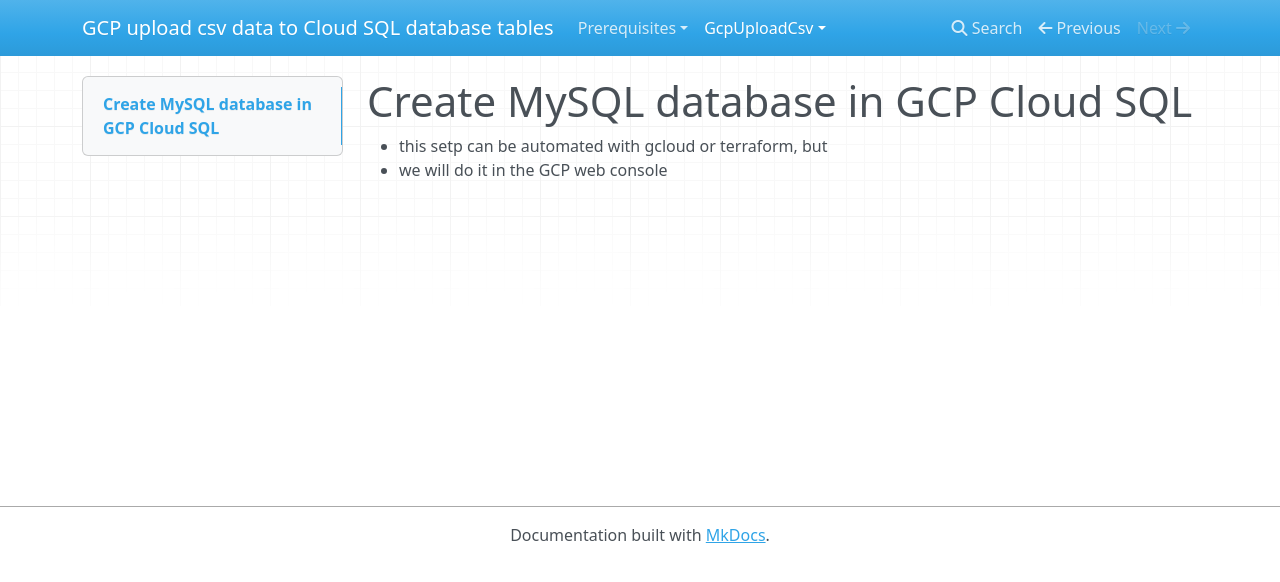
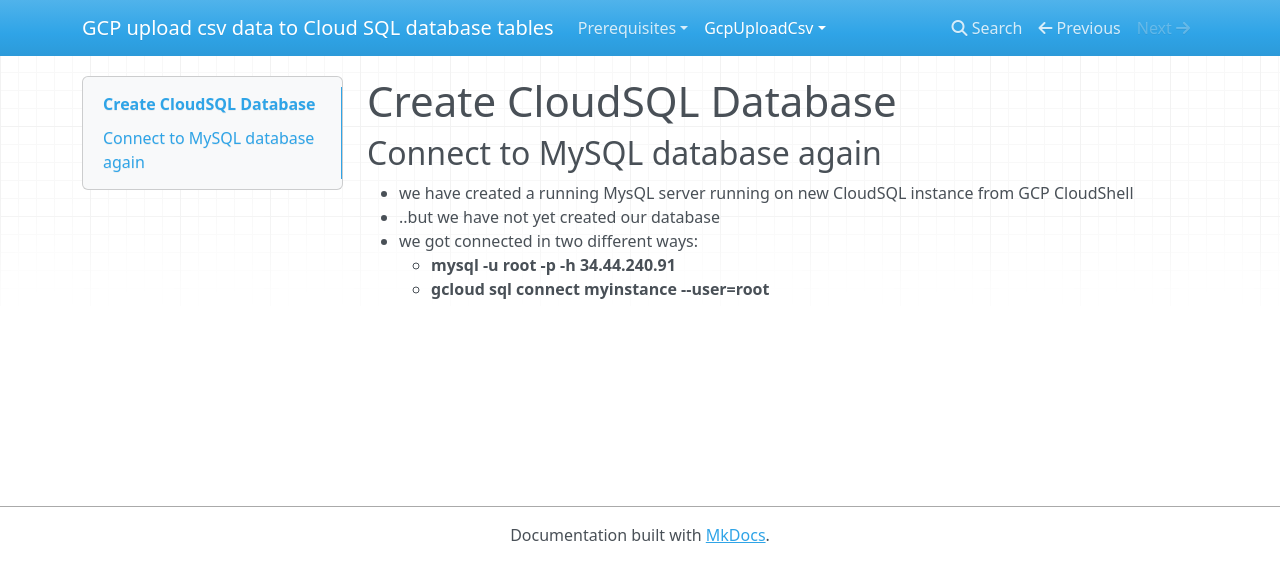
Before and after one commit to botanyhelp/gcp-cloudsql-load-csv, an MkDocs documentation site: the page built from docs/gcp_upload_csv/create_cloud_sql_database.md, in a window 1280 px wide. Shown: the top 582 px of the page. Built offline with MkDocs 1.6.1, drawn with Linux system fonts in a browser that asks for light colours; nearby versions of some CDN libraries.

Commit message:
docs/gcp_upload_csv/create_cloud_sql_database.md mkdocs.yml docs/gcp_upload_csv/connect_to_cloud_sql_instance.md

```diff
--- a/docs/gcp_upload_csv/create_cloud_sql_database.md
+++ b/docs/gcp_upload_csv/create_cloud_sql_database.md
@@ -1,4 +1,9 @@
-# Create MySQL database in GCP Cloud SQL
+# Create  CloudSQL Database
 
-* this setp can be automated with gcloud or terraform, but
-* we will do it in the GCP web console
+## Connect to MySQL database again
+
+* we have created a running MysQL server running on new CloudSQL instance from GCP CloudShell
+* ..but we have not yet created our database
+* we got connected in two different ways:
+    * **mysql -u root -p -h 34.44.240.91**
+    * **gcloud sql connect myinstance --user=root**
--- a/mkdocs.yml
+++ b/mkdocs.yml
@@ -4,6 +4,7 @@ nav:
     - 'Setup GCP Billing': 'prerequisites/setup_gcp_billing.md'
     - 'Easy Startup': 'prerequisites/easy_startup.md'
 - GcpUploadCsv:
+    - 'Connect to Cloud SQL Instance/VM': 'gcp_upload_csv/connect_to_cloud_sql_instance.md'
     - 'Create Cloud SQL Database': 'gcp_upload_csv/create_cloud_sql_database.md'
     - '': 'GcpUploadCsv/.md'
     - '': 'GcpUploadCsv/.md'
```
Also changed, not shown: docs/gcp_upload_csv/connect_to_cloud_sql_instance.md (added, +48 -0 lines).
